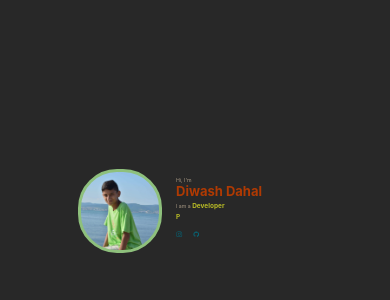
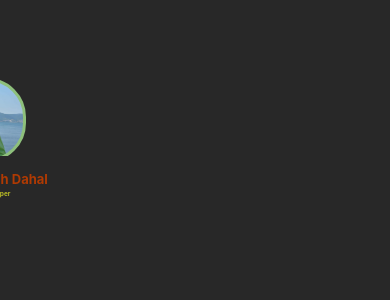
Before and after one commit to Diwash-101/PersonalWebsite, a React (Create React App) app: page / in a window 390 px wide. Shown: the top 300 px of the page. Built offline with nearby package versions, Linux system fonts and the light colour scheme.

Commit message:
updated for mobile

```diff
--- a/src/App.css
+++ b/src/App.css
@@ -103,3 +103,15 @@ ion-icon:hover {
   font-weight: bold;
   color: var(--faded_orange);
 }
+@media only screen and (max-width: 600px) {
+  .App {
+    grid-template-rows: 20vw 20vw 40vw 20vw;
+    grid-template-columns: 20vh 60vh 20vh;
+  }
+  .content {
+    grid-column-start: 2;
+    grid-column-end: 2;
+    grid-row-start: 3;
+    grid-row-end: 3;
+  }
+}
```
